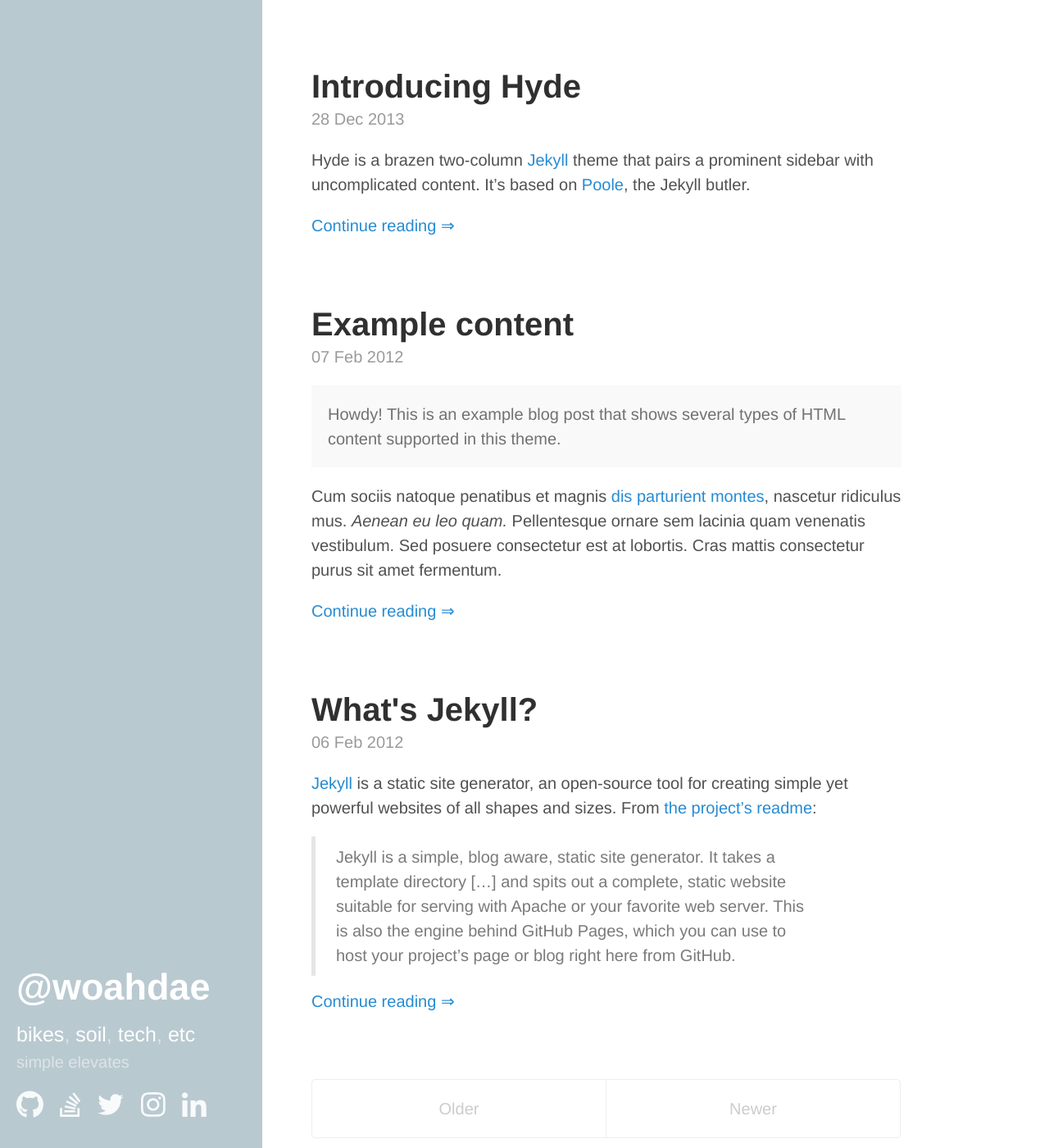
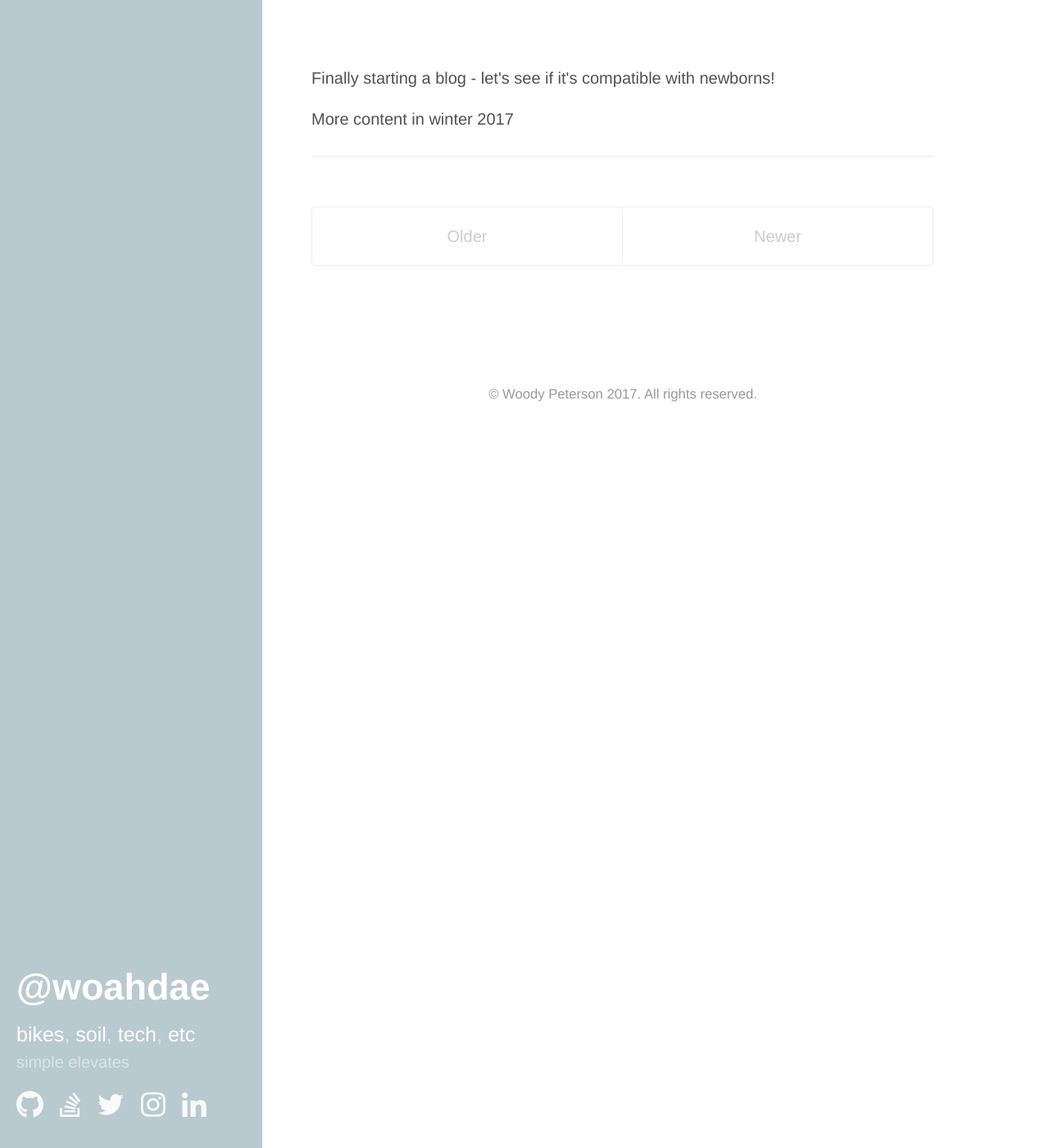
Before and after one commit to woahdae/woahdae-orig.github.io, a Jekyll site: the page built from index.html, in a window 1280 px wide and 1400 px high. Shown: the whole window at 82% size. Built offline with Jekyll 4.4.1, drawn with Linux system fonts in a browser that asks for light colours; the list of posts is cut into pages by our own code.

Commit message:
Remove stock sample posts in favor of placeholders

```diff
--- a/_includes/critical.css
+++ b/_includes/critical.css
@@ -212,7 +212,7 @@
   }
 
   .content, body > footer {
-    max-width: 38rem;
+    max-width: 40rem;
     margin-left: 18rem;
     margin-right: 2rem;
   }
--- a/_posts/2012-02-06-whats-jekyll.md
+++ /dev/null
@@ -1,15 +0,0 @@
----
-layout: post
-title: What's Jekyll?
-excerpt_separator: <!--more-->
----
-
-[Jekyll](http://jekyllrb.com) is a static site generator, an open-source tool for creating simple yet powerful websites of all shapes and sizes. From [the project's readme](https://github.com/mojombo/jekyll/blob/master/README.markdown):
-
-  > Jekyll is a simple, blog aware, static site generator. It takes a template directory [...] and spits out a complete, static website suitable for serving with Apache or your favorite web server. This is also the engine behind GitHub Pages, which you can use to host your project’s page or blog right here from GitHub.
-
-<!--more-->
-
-It's an immensely useful tool and one we encourage you to use here with Hyde.
-
-Find out more by [visiting the project on GitHub](https://github.com/mojombo/jekyll).
--- a/_posts/2013-12-28-introducing-hyde.md
+++ /dev/null
@@ -1,40 +0,0 @@
----
-layout: post
-title: Introducing Hyde
-excerpt_separator: <!--more-->
----
-
-Hyde is a brazen two-column [Jekyll](http://jekyllrb.com) theme that pairs a prominent sidebar with uncomplicated content. It's based on [Poole](http://getpoole.com), the Jekyll butler.
-
-<!--more-->
-
-### Built on Poole
-
-Poole is the Jekyll Butler, serving as an upstanding and effective foundation for Jekyll themes by [@mdo](https://twitter.com/mdo). Poole, and every theme built on it (like Hyde here) includes the following:
-
-* Complete Jekyll setup included (layouts, config, [404](/404), [RSS feed](/atom.xml), posts, and [example page](/about))
-* Mobile friendly design and development
-* Easily scalable text and component sizing with `rem` units in the CSS
-* Support for a wide gamut of HTML elements
-* Related posts (time-based, because Jekyll) below each post
-* Syntax highlighting, courtesy Pygments (the Python-based code snippet highlighter)
-
-### Hyde features
-
-In addition to the features of Poole, Hyde adds the following:
-
-* Sidebar includes support for textual modules and a dynamically generated navigation with active link support
-* Two orientations for content and sidebar, default (left sidebar) and [reverse](https://github.com/poole/lanyon#reverse-layout) (right sidebar), available via `<body>` classes
-* [Eight optional color schemes](https://github.com/poole/hyde#themes), available via `<body>` classes
-
-[Head to the readme](https://github.com/poole/hyde#readme) to learn more.
-
-### Browser support
-
-Hyde is by preference a forward-thinking project. In addition to the latest versions of Chrome, Safari (mobile and desktop), and Firefox, it is only compatible with Internet Explorer 9 and above.
-
-### Download
-
-Hyde is developed on and hosted with GitHub. Head to the <a href="https://github.com/poole/hyde">GitHub repository</a> for downloads, bug reports, and features requests.
-
-Thanks!
--- a/bikes/index.html
+++ b/bikes/index.html
@@ -3,3 +3,28 @@
 title: Bikes
 category: bikes
 ---
+
+<blockquote>
+  <p>
+    In a car you're always in a compartment, and because you're used to it you
+    don't realize that through that car window everything you see is just more
+    TV. You're a passive observer and it is all moving by you boringly in a
+    frame.
+  </p>
+
+  <p>
+    On a cycle the frame is gone. You're completely in contact with it all.
+    You're in the scene, not just watching it anymore, and the sense of presence
+    is overwhelming.
+  </p>
+</blockquote>
+
+<p>
+  <cite>
+    ― Zen and the Art of Motorcycle Maintenance
+  </cite>
+</p>
+
+<p>
+  Posts on our car-free life forthcoming ;-)
+</p>
--- a/etc/index.html
+++ b/etc/index.html
@@ -3,3 +3,5 @@
 title: Etc
 category: etc
 ---
+
+A space for everything else. What it's like to live in cohousing(and/or on an island), drone photography - "etc"
--- a/index.html
+++ b/index.html
@@ -2,6 +2,12 @@
 layout: default
 title: Home
 ---
+
+<p>Finally starting a blog - let's see if it's compatible with newborns!</p>
+
+<p>More content in winter 2017</p>
+
+<hr />
 
 <div class="posts">
   {% for post in paginator.posts %}
--- a/soil/index.html
+++ b/soil/index.html
@@ -4,4 +4,11 @@
 category: soil
 ---
 
-The simplest path to freedom is locally grown food.
+<p>
+  The simplest path to sustaining a happy &amp; resilient community is locally
+  grown, nutrient dense food.
+</p>
+
+<p>
+  This space is dedicated to the joy of home-grown food, from soil science and beyond.
+</p>
--- a/tech/index.html
+++ b/tech/index.html
@@ -3,3 +3,7 @@
 title: Technology
 category: tech
 ---
+
+Small startups and software craftsmanship has been the focus of my adult career,
+and in this space will be a series of blog posts about what I've learned over
+the last 10 years.
```
Also changed, not shown: _drafts/2012-02-07-example-content.md (renamed from _posts/2012-02-07-example-content.md).
